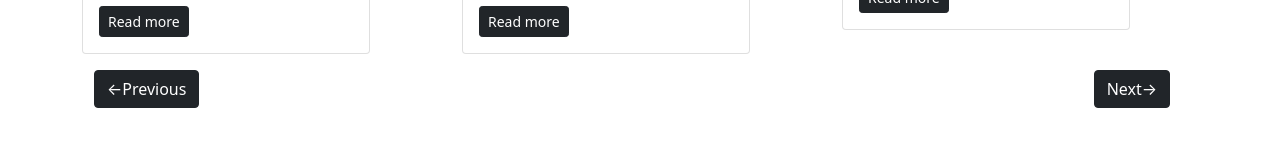
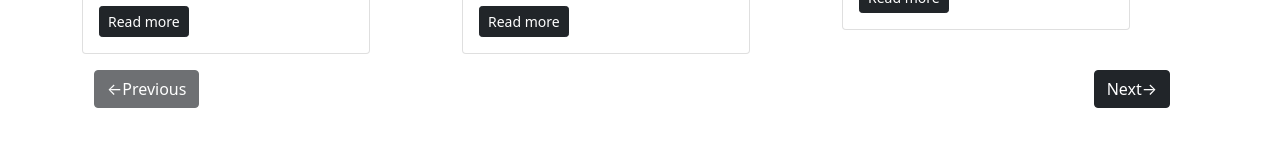
Before and after one commit to JasmineJoye-Dev/react-19, a React (Vite) app in the folder NewsApp/: page / in a window 1280 px wide. Shown: the part 464-610 px from the top of the page. Built offline with nearby package versions, Linux system fonts and the light colour scheme; no server answers.

Commit message:
add disabled keyword in previous button when news page=1 it will automatically disabled!!

```diff
--- a/NewsApp/src/components/News.jsx
+++ b/NewsApp/src/components/News.jsx
@@ -50,7 +50,7 @@ export default class News extends Component {
         }
     }
     async componentDidMount(){
-         let url="https://newsapi.org/v2/everything?q=apple&from=2026-10-22&to=2026-10-22&sortBy=popularity&apiKey=97882e7267ae42c1b6fee87d939ce9cf";
+         let url="https://newsapi.org/v2/everything?q=apple&from=2026-10-22&to=2026-10-22&sortBy=popularity&apiKey=97882e7267ae42c1b6fee87d939ce9cf&page=1";
         let data= await fetch(url);
         let response = await data.json()
         this.setState({article:response.articles})
@@ -90,7 +90,7 @@ let url=`https://newsapi.org/v2/top-headlines?country=us&category=business&apiKe
                 })}
             </div>
             <div className="container d-flex justify-content-between">
-        <button  type="button" className="btn btn-dark" onClick={this.HandlePreBtn}>&#8592;Previous</button>
+        <button  type="button" disabled={this.state.page<=1}className="btn btn-dark" onClick={this.HandlePreBtn}>&#8592;Previous</button>
             <button type="button" className="btn btn-dark mx-3"  onClick={this.HandleNextBtn}>Next&#8594;</button>
             </div>
         </div>
```
